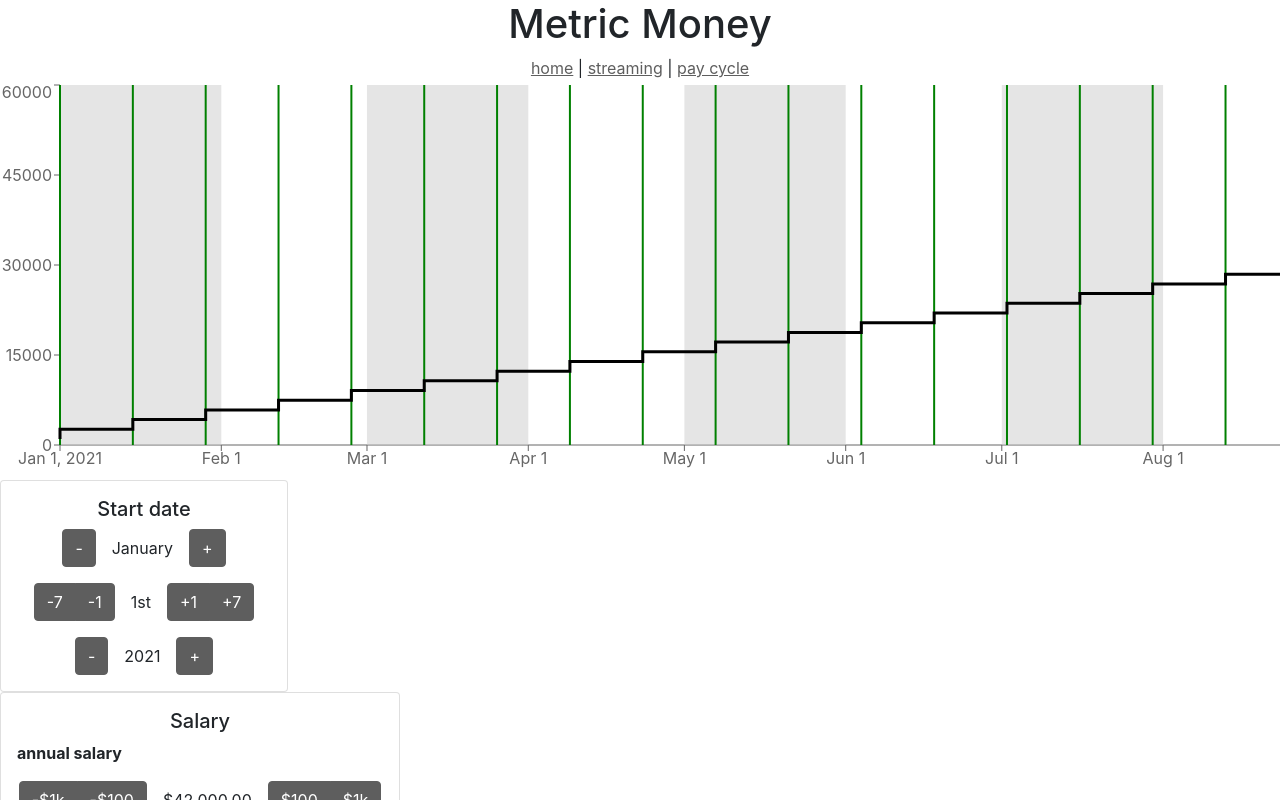
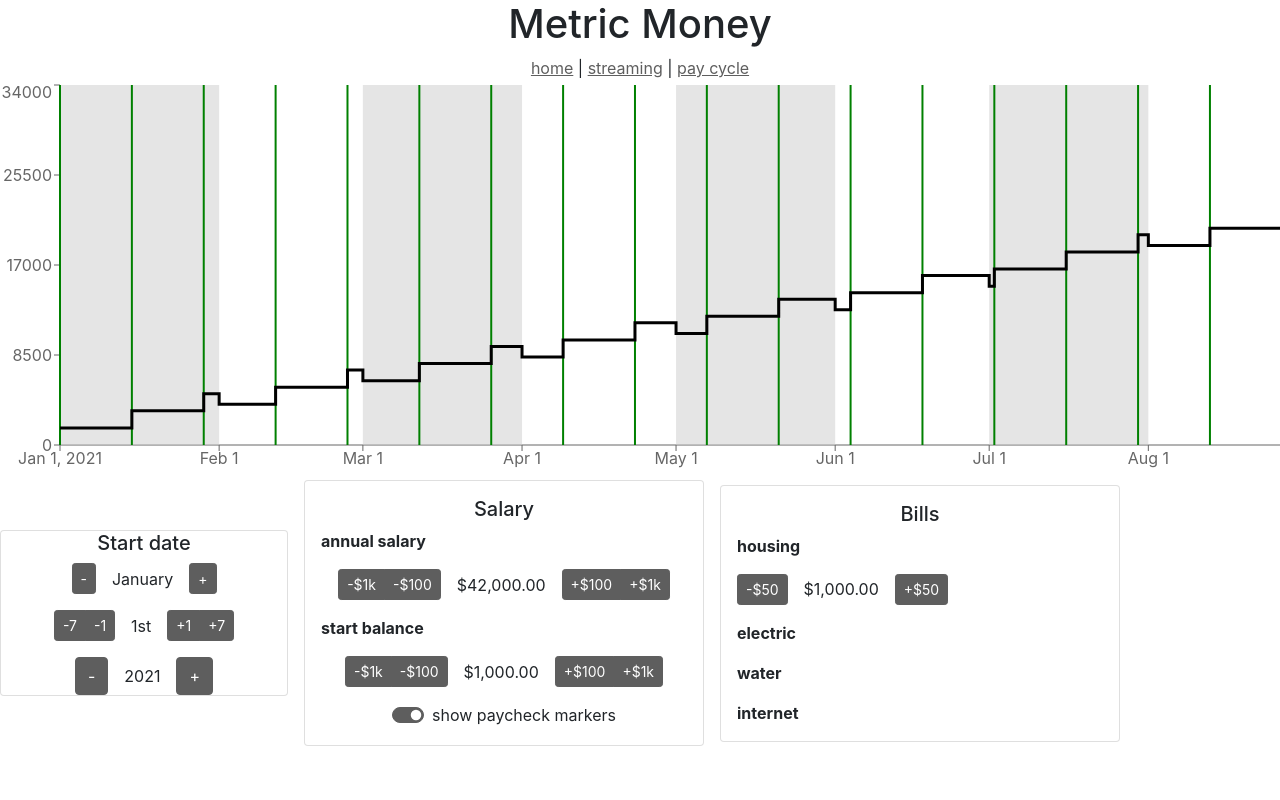
Before and after one commit to b-rad-c/metric-money, a React (Create React App) app: page /pay-cycle in a window 1280 px wide. Shown: the top 800 px of the page. Built offline with nearby package versions, Linux system fonts and the light colour scheme.

Commit message:
add bills

```diff
--- a/src/index.js
+++ b/src/index.js
@@ -6,6 +6,8 @@ import App from "./App";
 import HomePage from "./pages/Home";
 import StreamingPage from "./pages/Streaming/StreamingPage"
 import PayCyclePage from "./pages/PayCycle/PayCyclePage"
+
+export const stackGap = 3
 
 const rootElement = document.getElementById("root");
 render(
--- /dev/null
+++ b/src/pages/PayCycle/PayCheckInputs.js
@@ -0,0 +1,115 @@
+import { format } from 'date-fns'
+import { Stack, Button, ButtonGroup, Card, Form } from 'react-bootstrap';
+import { stackGap } from '../../index';
+
+const formatUSD = (num) => { return new Intl.NumberFormat('en-EN', { style: 'currency', currency: 'USD' }).format(num) }
+
+export function StartDateInput (props) {
+return (
+<Card style={{ width: '18rem' }}>
+    <Card.Title className="center-text">Start date</Card.Title>
+    <Stack direction="vertical" gap={stackGap}>
+        <div className="center-margin">
+            <Stack direction="horizontal" gap={stackGap}>
+                <Button size="sm" onClick={() => { props.startDateHandler({months: -1}) }}>-</Button>
+                {format(props.startDate, 'MMMM')}
+                <Button size="sm" onClick={() => { props.startDateHandler({months: 1}) }}>+</Button>
+            </Stack>
+        </div>
+        <div className="center-margin">
+            <Stack direction="horizontal" gap={stackGap}>
+                <ButtonGroup size="sm">
+                    <Button onClick={() => { props.startDateHandler({days: -7}) }}>-7</Button>
+                    <Button onClick={() => { props.startDateHandler({days: -1}) }}>-1</Button>
+                </ButtonGroup>
+                {format(props.startDate, 'do')}
+                <ButtonGroup size="sm">
+                    <Button onClick={() => { props.startDateHandler({days: 1}) }}>+1</Button>
+                    <Button onClick={() => { props.startDateHandler({days: 7}) }}>+7</Button>
+                </ButtonGroup>
+            </Stack>
+        </div>
+        <div className="center-margin">
+            <Stack direction="horizontal" gap={stackGap}>
+                <Button onClick={() => { props.startDateHandler({years: -1}) }}>-</Button>
+                {format(props.startDate, 'yyyy')}
+                <Button onClick={() => { props.startDateHandler({years: 1}) }}>+</Button>
+            </Stack>
+        </div>
+    </Stack>
+</Card>
+)
+}
+
+export function SalaryInput (props) {
+return (
+<Card style={{ width: '25rem' }}>
+    <Card.Body>
+        <Card.Title className="center-text">Salary</Card.Title>
+        <Stack direction="vertical" gap={stackGap}>
+            <strong>annual salary</strong>
+            <div className="center-margin">
+                <Stack direction="horizontal" gap={stackGap}>
+                    <ButtonGroup size="sm">
+                        <Button onClick={() => { props.salaryHandler(-1000) }}>-$1k</Button>
+                        <Button onClick={() => { props.salaryHandler(-100) }}>-$100</Button>
+                    </ButtonGroup>
+                    {formatUSD(props.salary)}
+                    <ButtonGroup size="sm">
+                        <Button onClick={() => { props.salaryHandler(100) }}>+$100</Button>
+                        <Button onClick={() => { props.salaryHandler(1000) }}>+$1k</Button>
+                    </ButtonGroup>
+                </Stack>
+            </div>
+
+            <strong>start balance</strong>
+            <div className="center-margin">
+                <Stack direction="horizontal" gap={stackGap}>
+                    <ButtonGroup size="sm">
+                        <Button onClick={() => { props.startBalanceHandler(-1000) }}>-$1k</Button>
+                        <Button onClick={() => { props.startBalanceHandler(-100) }}>-$100</Button>
+                    </ButtonGroup>
+                    {formatUSD(props.startBalance)}
+                    <ButtonGroup size="sm">
+                        <Button onClick={() => { props.startBalanceHandler(100) }}>+$100</Button>
+                        <Button onClick={() => { props.startBalanceHandler(1000) }}>+$1k</Button>
+                    </ButtonGroup>
+                </Stack>
+            </div>
+
+            <div className="center-margin">
+                <Form.Check type="switch" id="payCheckSwitch" label="show paycheck markers" onChange={props.showPayCheckLinesHandler} checked={props.showPayCheckLines}/>
+            </div>
+        </Stack>
+    </Card.Body>
+</Card>
+)
+}
+
+export function BillsInput (props) {
+return (
+<Card style={{ width: '25rem' }}>
+    <Card.Body>
+        <Card.Title className="center-text">Bills</Card.Title>
+        <Stack direction="vertical" gap={stackGap}>
+
+        <strong>housing</strong>
+        <Stack direction="horizontal" gap={stackGap}>
+            <ButtonGroup size="sm">
+                <Button onClick={() => { props.housingCostHandler(-50) }}>-$50</Button>
+            </ButtonGroup>
+            {formatUSD(props.housingCost)}
+            <ButtonGroup size="sm">
+                <Button onClick={() => { props.housingCostHandler(50) }}>+$50</Button>
+            </ButtonGroup>
+        </Stack>
+
+        <strong>electric</strong>
+        <strong>water</strong>
+        <strong>internet</strong>
+
+        </Stack>
+    </Card.Body>
+</Card>
+)
+}
--- a/src/pages/PayCycle/PayCyclePage.js
+++ b/src/pages/PayCycle/PayCyclePage.js
@@ -1,7 +1,9 @@
 import React, { useState, useMemo } from 'react';
-import { Stack, Form, Button, ButtonGroup, Card } from 'react-bootstrap';
-import { generator } from './PayCycleSimulator';
-import { add, format } from 'date-fns'
+import { Stack } from 'react-bootstrap';
+import { Bill, BillList, generator } from './PayCycleSimulator';
+import { StartDateInput, SalaryInput, BillsInput } from './PayCheckInputs'
+import { add } from 'date-fns'
+import { stackGap } from '../../index';
 import {
   LineChart,
   Line,
@@ -13,15 +15,17 @@ import {
 } from 'recharts';
 
 const dateTickFormatter = (label, index) => { return (label.startsWith('Jan') || index === 0) ? label : label.substring(0, label.length - 6) }
-const formatUSD = (num) => { return new Intl.NumberFormat('en-EN', { style: 'currency', currency: 'USD' }).format(num) }
-
 
 function PayCyclePage() {
+
   // chart config
   const chartWidth = 2000
   const chartMargin = { top: 5, right: 20, bottom: 5, left: 0 }
 
+  //
   // state variables and handlers
+  //
+
   const [startDate, setStartDate] = useState(new Date('Jan 01, 2021'));
   const startDateHandler = (offset) => { setStartDate(add(startDate, offset)) }
 
@@ -35,11 +39,28 @@ function PayCyclePage() {
   const [showPayCheckLines, setShowPayCheckLines] = useState(true);
   const showPayCheckLinesHandler = (e) => { setShowPayCheckLines(e.target.checked) }
 
+  // bill inputs
+  const [housingCost, setHousingCost] = useState(1000);
+  const housingCostHandler = (num) => { setHousingCost(housingCost + num) }
+
+
+  //
+  // generate chart data
+  //
+
+  const bills = useMemo(() => {
+
+    return new BillList([
+      new Bill('HOUSING', housingCost, 1)
+    ])
+
+  }, [housingCost])
+
   const chartData = useMemo(() => {
-    const payCycleData = generator(startDate, startBalance, payCheckAmount, 370)
+    const payCycleData = generator(startDate, startBalance, payCheckAmount, bills, 375)
     console.log(payCycleData)
     return payCycleData
-  }, [startDate, startBalance, payCheckAmount]);
+  }, [startDate, startBalance, payCheckAmount, bills]);
 
   return (
   <div style={{textAlign: "left"}}>
@@ -63,7 +84,7 @@ function PayCyclePage() {
         ))
       }
 
-      <Line type="stepBefore" dataKey="balance" stroke="black" strokeWidth={3} dot={false} isAnimationActive={false}/>
+      <Line type="stepAfter" dataKey="balance" stroke="black" strokeWidth={3} dot={false} isAnimationActive={false}/>
 
     </LineChart>
 
@@ -71,86 +92,24 @@ function PayCyclePage() {
       /* inputs */
     }
 
-    <Card style={{ width: '18rem' }}>
-      <Card.Body>
-        <Card.Title className="center-text">Start date</Card.Title>
-        <Card.Text>
-          <Stack direction="vertical" gap={3}>
-            <div className="center-margin">
-              <Stack direction="horizontal" gap={3}>
-                <Button onClick={() => { startDateHandler({months: -1}) }}>-</Button>
-                {format(startDate, 'MMMM')}
-                <Button onClick={() => { startDateHandler({months: 1}) }}>+</Button>
-              </Stack>
-            </div>
-            <div className="center-margin">
-              <Stack direction="horizontal" gap={3}>
-                <ButtonGroup>
-                  <Button onClick={() => { startDateHandler({days: -7}) }}>-7</Button>
-                  <Button onClick={() => { startDateHandler({days: -1}) }}>-1</Button>
-                </ButtonGroup>
-                {format(startDate, 'do')}
-                <ButtonGroup>
-                  <Button onClick={() => { startDateHandler({days: 1}) }}>+1</Button>
-                  <Button onClick={() => { startDateHandler({days: 7}) }}>+7</Button>
-                </ButtonGroup>
-              </Stack>
-            </div>
-            <div className="center-margin">
-              <Stack direction="horizontal" gap={3}>
-                <Button onClick={() => { startDateHandler({years: -1}) }}>-</Button>
-                {format(startDate, 'yyyy')}
-                <Button onClick={() => { startDateHandler({years: 1}) }}>+</Button>
-              </Stack>
-            </div>
-          </Stack>
-        </Card.Text>
-      </Card.Body>
-    </Card>
+    <Stack direction="horizontal" gap={stackGap}>
+      <StartDateInput
+        startDateHandler={startDateHandler}
+        startDate={startDate} />
 
+      <SalaryInput
+        salary={salary}
+        salaryHandler={salaryHandler}
+        startBalance={startBalance}
+        startBalanceHandler={startBalanceHandler}
+        showPayCheckLines={showPayCheckLines}
+        showPayCheckLinesHandler={showPayCheckLinesHandler} />
 
-    <Card style={{ width: '25rem' }}>
-      <Card.Body>
-        <Card.Title className="center-text">Salary</Card.Title>
-        <Card.Text className="center-margin">
-          <Stack direction="vertical" gap={3}>
+      <BillsInput
+        housingCost={housingCost}
+        housingCostHandler={housingCostHandler} />
 
-            <strong>annual salary</strong>
-            <div className="center-margin">
-              <Stack direction="horizontal" gap={3}>
-                <ButtonGroup>
-                  <Button onClick={() => { salaryHandler(-1000) }}>-$1k</Button>
-                  <Button onClick={() => { salaryHandler(-100) }}>-$100</Button>
-                </ButtonGroup>
-                {formatUSD(salary)}
-                <ButtonGroup>
-                  <Button onClick={() => { salaryHandler(100) }}>$100</Button>
-                  <Button onClick={() => { salaryHandler(1000) }}>$1k</Button>
-                </ButtonGroup>
-              </Stack>
-            </div>
-
-            <strong>start balance</strong>
-            <div className="center-margin">
-              <Stack direction="horizontal" gap={3}>
-                <ButtonGroup>
-                  <Button onClick={() => { startBalanceHandler(-1000) }}>-$1k</Button>
-                  <Button onClick={() => { startBalanceHandler(-100) }}>-$100</Button>
-                </ButtonGroup>
-                {formatUSD(startBalance)}
-                <ButtonGroup>
-                  <Button onClick={() => { startBalanceHandler(100) }}>$100</Button>
-                  <Button onClick={() => { startBalanceHandler(1000) }}>$1k</Button>
-                </ButtonGroup>
-              </Stack>
-            </div>
-            <div className="center-margin">
-              <Form.Check type="switch" id="payCheckSwitch" label="show paycheck markers" onChange={showPayCheckLinesHandler} checked={showPayCheckLines}/>
-            </div>
-          </Stack>
-        </Card.Text>
-      </Card.Body>
-    </Card>
+    </Stack>
 
   </div>
   );
--- a/src/pages/PayCycle/PayCycleSimulator.js
+++ b/src/pages/PayCycle/PayCycleSimulator.js
@@ -1,8 +1,30 @@
 import { add, format } from 'date-fns'
-import { chunk } from 'lodash'
+import { chunk, reduce } from 'lodash'
+
+export function Bill(name, amount, dayOfMonth) {
+    this.name = name
+    this.amount = amount
+    this.dayOfMonth = dayOfMonth
+}
+
+export function BillList(bills) {
+    this.bills = bills
+    this.lookup = {}
+    for (let i = 0; i < 27; i++) {
+        this.lookup[i] = []
+    }
+    this.bills.forEach((bill) => {
+        this.lookup[bill.dayOfMonth].push(bill)
+    })
+
+    this.totalForDay = function(dayOfMonth) {
+        return reduce(this.lookup[dayOfMonth], (acc, bill) => { return acc + bill.amount }, 0)
+    }
+
+}
 
 
-export function generator(startDate, startBalance, payAmount, numDays) {
+export function generator(startDate, startBalance, payAmount, bills, numDays) {
     let date = startDate
     let balance = startBalance
     let balanceData = []
@@ -10,11 +32,11 @@ export function generator(startDate, startBalance, payAmount, numDays) {
     let payChecks = []
     let isPayWeek = true
     let label = ''
+    let dayOfMonth = 0
 
     for (let i = 0; i < numDays; i++) {
         label = format(date, 'MMM d') + ', '+ format(date, 'yyyy')
-
-        balanceData.push({balance: balance, label: label})
+        dayOfMonth = date.getDate()
 
         // if it's friday and pay week
         if(date.getDay() === 5) {
@@ -25,10 +47,15 @@ export function generator(startDate, startBalance, payAmount, numDays) {
             isPayWeek = !isPayWeek
         }
 
+        // subtrackt todays bills
+        balance += -1 * bills.totalForDay(dayOfMonth)
+
         // store ticks for the first of the month
-        if(date.getDate() === 1) {
+        if(dayOfMonth === 1) {
             months.push(label)
         }
+
+        balanceData.push({balance: balance, label: label})
 
         date = add(date, {days: 1})
     }
```
